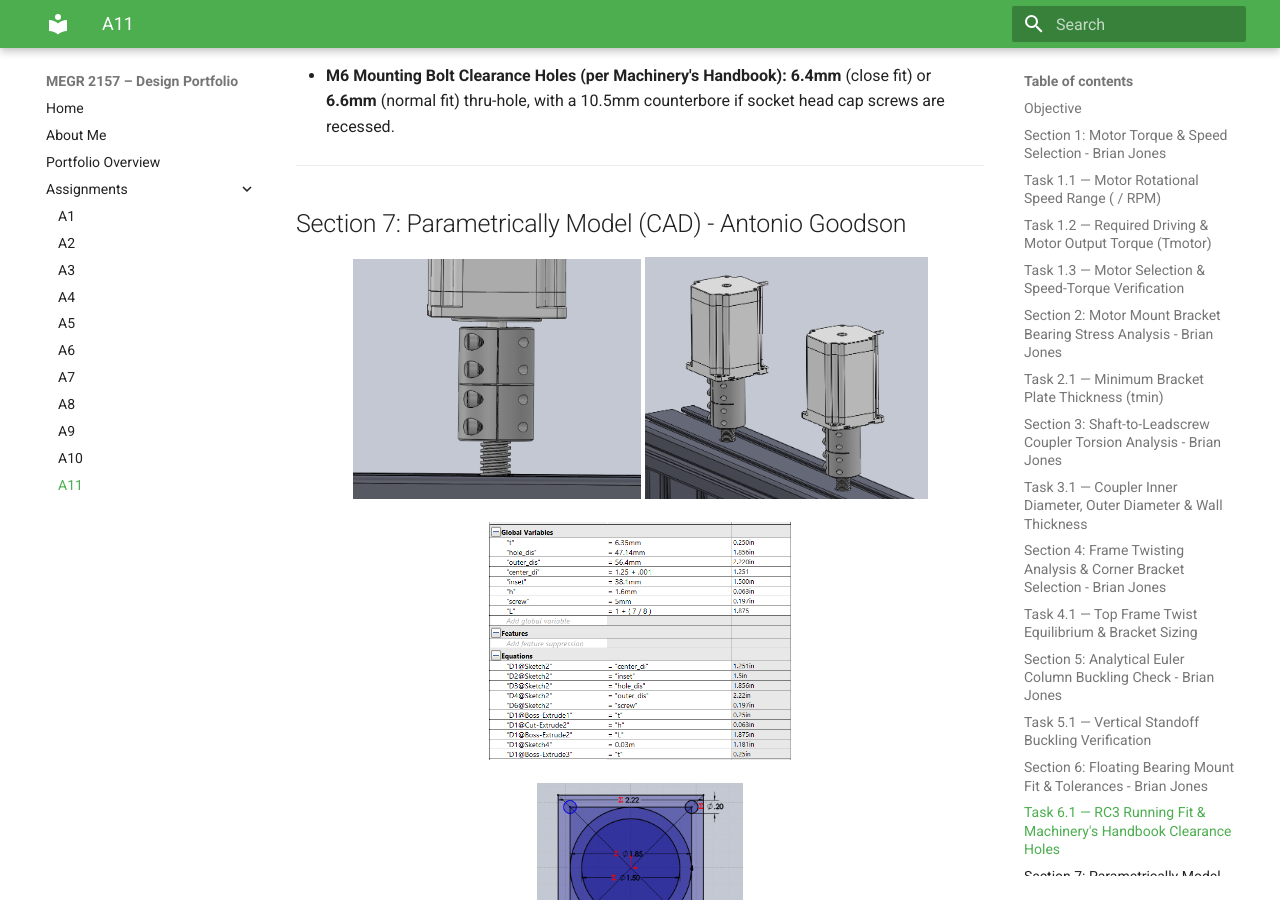
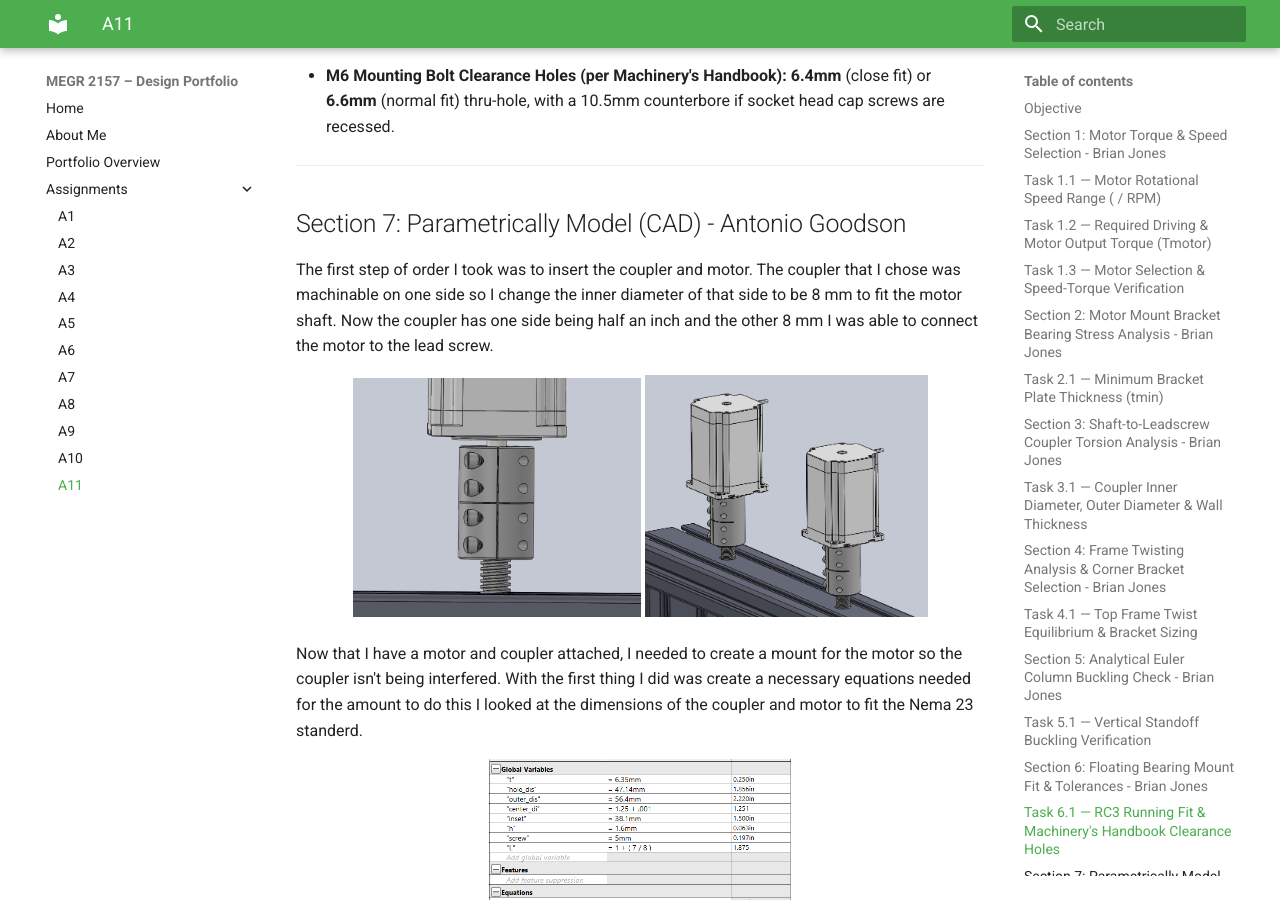
Before and after one commit to AntGo36/design-projects-portfolio, an MkDocs documentation site: the page built from docs/assignments/a11/index.md, in a window 1280 px wide and 900 px high, scrolled down 7538 px. Built offline with MkDocs 1.6.1 and Material for MkDocs 9.7.7, drawn with Linux system fonts in a browser that asks for light colours.

Commit message:
some_test

```diff
--- a/docs/assignments/a11/index.md
+++ b/docs/assignments/a11/index.md
@@ -247,12 +247,14 @@ Nsf,buckling=277,450N1000N=277.54
 ## Section 7: Parametrically Model (CAD) - Antonio Goodson
 
 
+The first step of order I took was to insert the coupler and motor. The coupler that I chose was machinable on one side so I change the inner diameter of that side to be 8 mm to fit the motor shaft. Now the coupler has one side being half an inch and the other 8 mm I was able to connect the motor to the lead screw.
+
 <p align="center">
   <img src="Couple.png" alt="Couple" width="42%" />
   <img src="Motors.png" alt="Motors" width="41%" />
 </p>
 
-
+Now that I have a motor and coupler attached, I needed to create a mount for the motor so the coupler isn't being interfered. With the first thing I did was create a necessary equations needed for the amount to do this I looked at the dimensions of the coupler and motor to fit the Nema 23 standerd.
 
 
 <p align="center">
```
